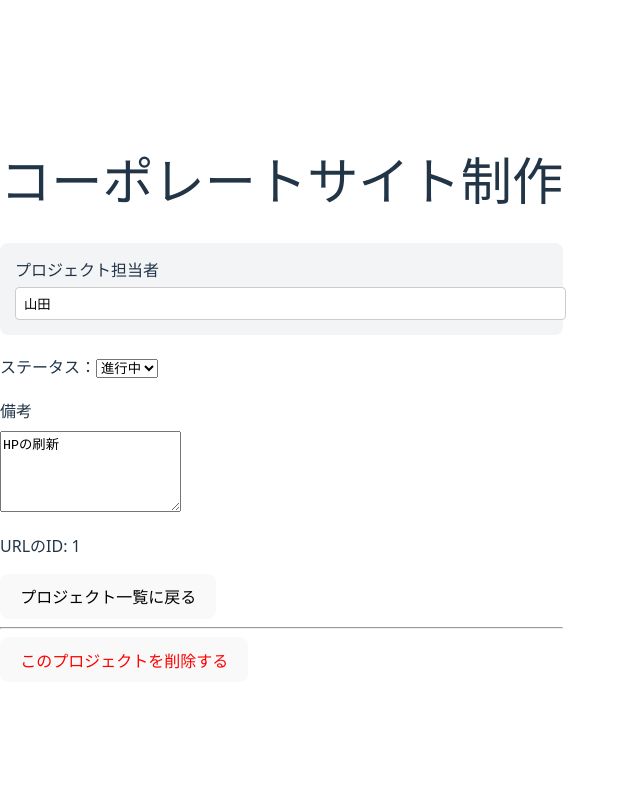
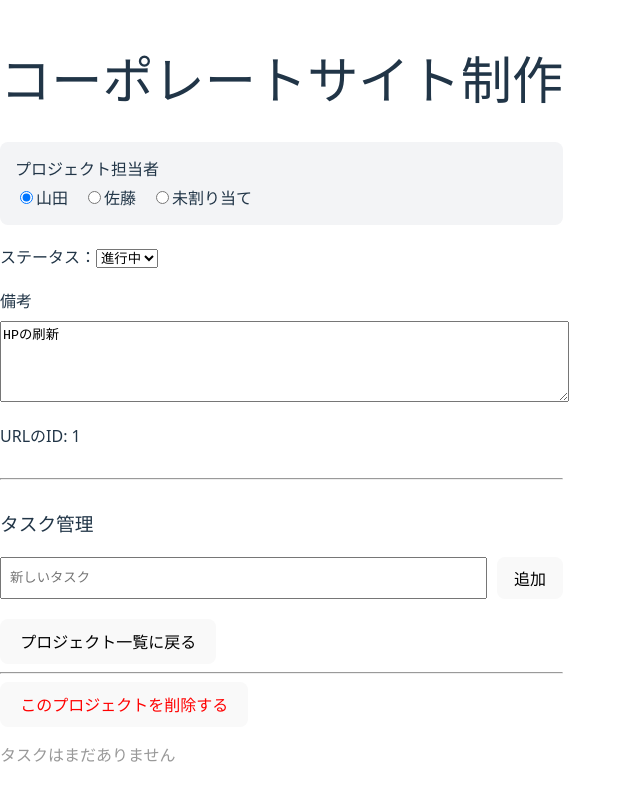
Before and after one commit to TRAN-cd/task-management-app, a React app: page /project/1 in a window 1280 px wide. Shown: the whole page, without its empty margins (0-640 px from the left). Built offline with nearby package versions, Linux system fonts and the light colour scheme; the HTML template or start-up script is replaced by a standard one.

Commit message:
プロジェクトとタスクの担当者、ステータス編集機能を実装

```diff
--- a/src/App.tsx
+++ b/src/App.tsx
@@ -13,8 +13,8 @@ const App = () => {
       return JSON.parse(saved);
     }
     return [ //データがない場合の初期値
-      { id: 1, name: "コーポレートサイト制作", assignee: "山田", status: "進行中", description: "HPの刷新", task: [] },
-      { id: 2, name: "LP改善プロジェクト", assignee: "佐藤", status: "未着手", description: "CVR向上", task: [] },
+      { id: 1, name: "コーポレートサイト制作", assignee: "山田", status: "進行中", description: "HPの刷新", tasks: [] },
+      { id: 2, name: "LP改善プロジェクト", assignee: "佐藤", status: "未着手", description: "CVR向上", tasks: [] },
     ];
   });
 
@@ -71,6 +71,53 @@ const App = () => {
     );
   };
 
+
+  const addTask = (projectId: number, taskName: string) => {
+    setProjects((prev) =>
+      prev.map((p) => {
+        if(p.id === projectId) {
+          //新しいタスクプロジェクトを作成
+          const newTask = {
+            id: Date.now(),
+            name: taskName,
+            assignee: "未割り当て",
+            status: "未着手",
+          };
+          return {...p, tasks: [...p.tasks, newTask]};
+        }
+        return p;
+      })
+    );
+  };
+
+  const updateTaskAssignee = (projectId: number, taskId: number, newAssignee: string) => {
+    setProjects((prev) =>
+      prev.map((p) => {
+        if (p.id === projectId) {
+          return {
+            ...p,
+            tasks: p.tasks.map((t) => (t.id === taskId ? { ...t, assignee: newAssignee } : t)),
+          };
+        }
+        return p;
+      })
+    );
+  };
+
+  const updateTaskStatus = (projectId: number, taskId: number, newStatus: string) => {
+    setProjects((prev) =>
+      prev.map((p) => {
+        if (p.id === projectId) {
+          return {
+            ...p,
+            tasks: p.tasks.map((t) => (t.id === taskId ? { ...t, status: newStatus } : t)),
+          };
+        }
+        return p;
+      })
+    );
+  };
+
   return(
     <BrowserRouter>
       <Routes>
@@ -83,6 +130,9 @@ const App = () => {
             onUpdateProjectStatus={updateProjectStatus}
             onUpdateProjectDescription={updateProjectDescription}
             onUpdateAssignee={updateProjectAssignee}
+            onAddTask={addTask}
+            onUpdateTaskAssignee={updateTaskAssignee}
+            onUpdateTaskStatus={updateTaskStatus}
           />}
         />
         <Route path="/project/new" element={<ProjectCreatePage onAdd={addProject}/>}/>
--- a/src/pages/ProjectDetailPage.tsx
+++ b/src/pages/ProjectDetailPage.tsx
@@ -1,3 +1,4 @@
+import { useState } from "react";
 import { useParams, useNavigate } from "react-router-dom";
 import { useProjectById } from "../hooks/useProjectById";
 import type { Project } from "../types/project";
@@ -9,15 +10,20 @@ type Props = {
   onUpdateProjectStatus: (id: number, newStatus: string) => void;
   onUpdateProjectDescription: (id: number, newDescription: string) => void;
   onUpdateAssignee: (id: number, newAssignee: string) => void;
+  onAddTask: (projectId: number, taskName: string) => void;
+  onUpdateTaskAssignee: (projectId: number, taskId: number, newAssignee: string) => void;
+  onUpdateTaskStatus: (projectId: number, taskId: number, newAssignee: string) => void;
 };
 
 
-const ProjectDetailPage = ({ projects, onDelete, onUpdateProjectStatus, onUpdateProjectDescription, onUpdateAssignee }: Props) => {
+const ProjectDetailPage = ({ projects, onDelete, onUpdateProjectStatus, onUpdateProjectDescription, onUpdateAssignee, onAddTask, onUpdateTaskAssignee, onUpdateTaskStatus }: Props) => {
   //今のURLに含まれる:〇〇 の値をまとめて取得する
   const { id } = useParams<{ id: string }>();
   const navigate = useNavigate();
   const projectId = Number(id);
   const project = useProjectById(projects, projectId);
+  const [taskName, setTaskName] = useState("");
+  const staffOptions = ["山田", "佐藤", "未割り当て"];
 
   if (!id) {
     return <p>プロジェクトが見つかりません</p>;
@@ -46,18 +52,32 @@ const ProjectDetailPage = ({ projects, onDelete, onUpdateProjectStatus, onUpdate
     onUpdateProjectDescription(project.id, e.target.value);
   };
 
+  const handleAddTask = () => {
+    if (!taskName) return;
+    onAddTask(project.id, taskName);
+    setTaskName(""); // 入力欄を空にする
+  }
+
   return (
     <div>
       <h1>{project.name}</h1>
 
       <div style={{ marginBottom: "20px", padding: "15px", backgroundColor: "#f3f4f6", borderRadius: "8px" }}>
         <label style={{ display: "block", fontWeight: "bold", marginBottom: "5px" }}>プロジェクト担当者</label>
-        <input
-          type="text"
-          value={project.assignee}
-          onChange={(e) => onUpdateAssignee(project.id, e.target.value)}
-          style={{ width: "100%", padding: "8px", border: "1px solid #ccc", borderRadius: "4px" }}
-        />
+        <div style={{ display: "flex", gap: "15px" }}>
+          {staffOptions.map((staff) => (
+            <label key={staff} style={{ cursor: "pointer" }}>
+              <input
+                type="radio"
+                name="projectAssignee"
+                value={staff}
+                checked={project.assignee === staff}
+                onChange={(e) => onUpdateAssignee(project.id, e.target.value)}
+              />
+              {staff}
+            </label>
+          ))}
+        </div>
       </div>
 
       <div>
@@ -73,16 +93,70 @@ const ProjectDetailPage = ({ projects, onDelete, onUpdateProjectStatus, onUpdate
 
       <div style={{marginTop: "20px"}}>
         <label style={{display: "block"}}>備考</label>
-        <textarea value={project.description} onChange={handleDescriptionChange} rows={5} style={{widows: "100%", marginTop:"8px"}}></textarea>
+        <textarea value={project.description} onChange={handleDescriptionChange} rows={5} style={{width: "100%", marginTop:"8px"}}></textarea>
       </div>
 
       {/* 管理用ID表示 */}
       <p>URLのID: {id}</p>
 
+      <hr style={{margin: "30px 0"}}/>
+
+      <h3>タスク管理</h3>
+
+      <div style={{ display: "flex", gap: "10px", marginBottom: "20px" }}>
+        <input
+          type="text"
+          value={taskName}
+          onChange={(e) => setTaskName(e.target.value)}
+          placeholder="新しいタスク"
+          style={{ flex: 1, padding: "8px" }}
+        />
+        <button onClick={handleAddTask} style={{ padding: "8px 16px", cursor: "pointer" }}>追加</button>
+      </div>
+
+      <ul style={{ listStyle: "none", padding: 0 }}>
+        {project.tasks.map((task) => (
+          <li key={task.id} style={{ padding: "15px", borderBottom: "1px solid #eee", backgroundColor: "#fff" }}>
+            <div style={{ fontWeight: "bold", marginBottom: "10px" }}>{task.name}</div>
+
+            <div style={{ display: "flex", flexWrap: "wrap", gap: "20px", alignItems: "center", fontSize: "14px" }}>
+
+              {/* タスク担当者のラジオボタン */}
+              <div>
+                <span style={{ marginRight: "10px", color: "#666" }}>担当：</span>
+                {staffOptions.map((staff) => (
+                  <label key={staff} style={{ marginRight: "10px" }}>
+                    <input
+                      type="radio"
+                      name={`taskAssignee-${task.id}`}
+                      checked={task.assignee === staff}
+                      onChange={() => onUpdateTaskAssignee(project.id,task.id, staff)}
+                    />
+                    {staff}
+                  </label>
+                ))}
+              </div>
+
+              {/* タスクステータスのセレクト */}
+              <div>
+                <span style={{ marginRight: "10px", color: "#666" }}>状態：</span>
+                <select value={task.status} onChange={(e) => onUpdateTaskStatus(project.id, task.id, e.target.value)}>
+                  <option value="未着手">未着手</option>
+                  <option value="進行中">進行中</option>
+                  <option value="完了">完了</option>
+                </select>
+              </div>
+            </div>
+
+          </li>
+        ))}
+      </ul>
 
       <button onClick={()=> navigate("/")}>プロジェクト一覧に戻る</button>
       <hr />
       <button onClick={handleDelete} style={{color: "red"}}>このプロジェクトを削除する</button>
+
+      {project.tasks.length === 0 && <p style={{color: "#999"}}>タスクはまだありません</p>}
     </div>
   )
 }
```
